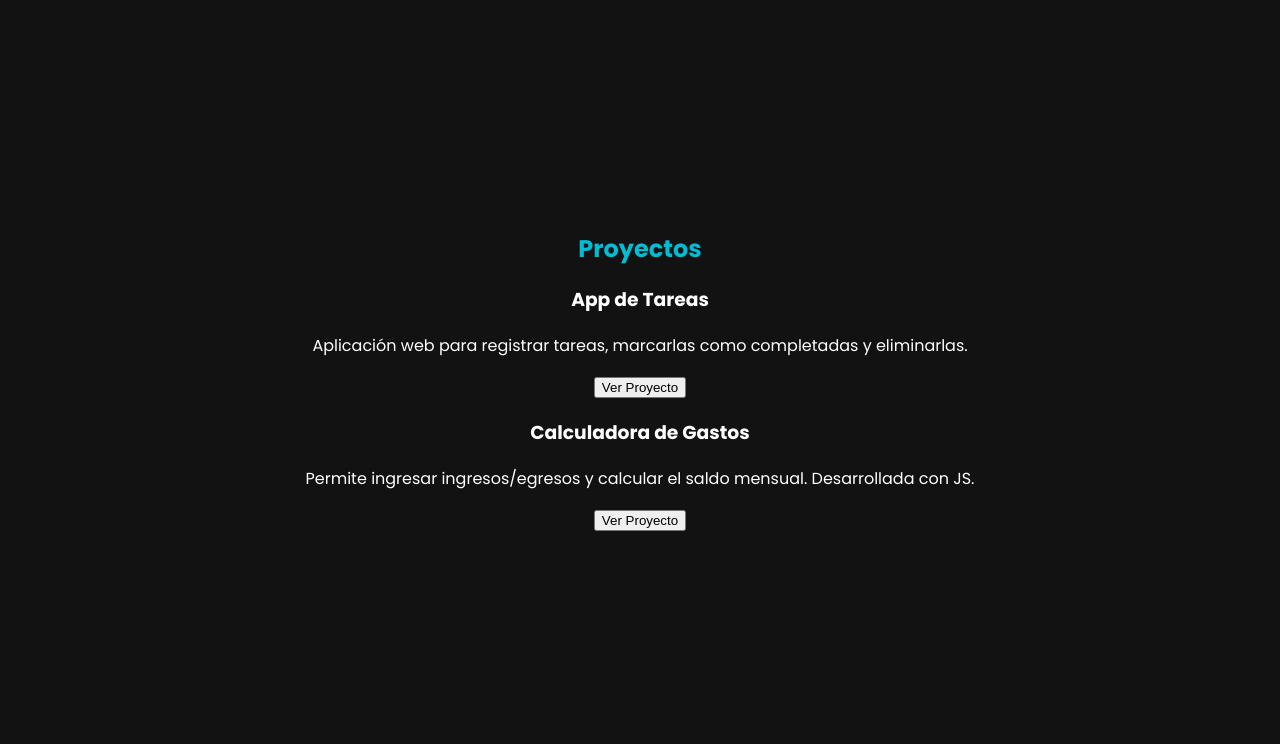
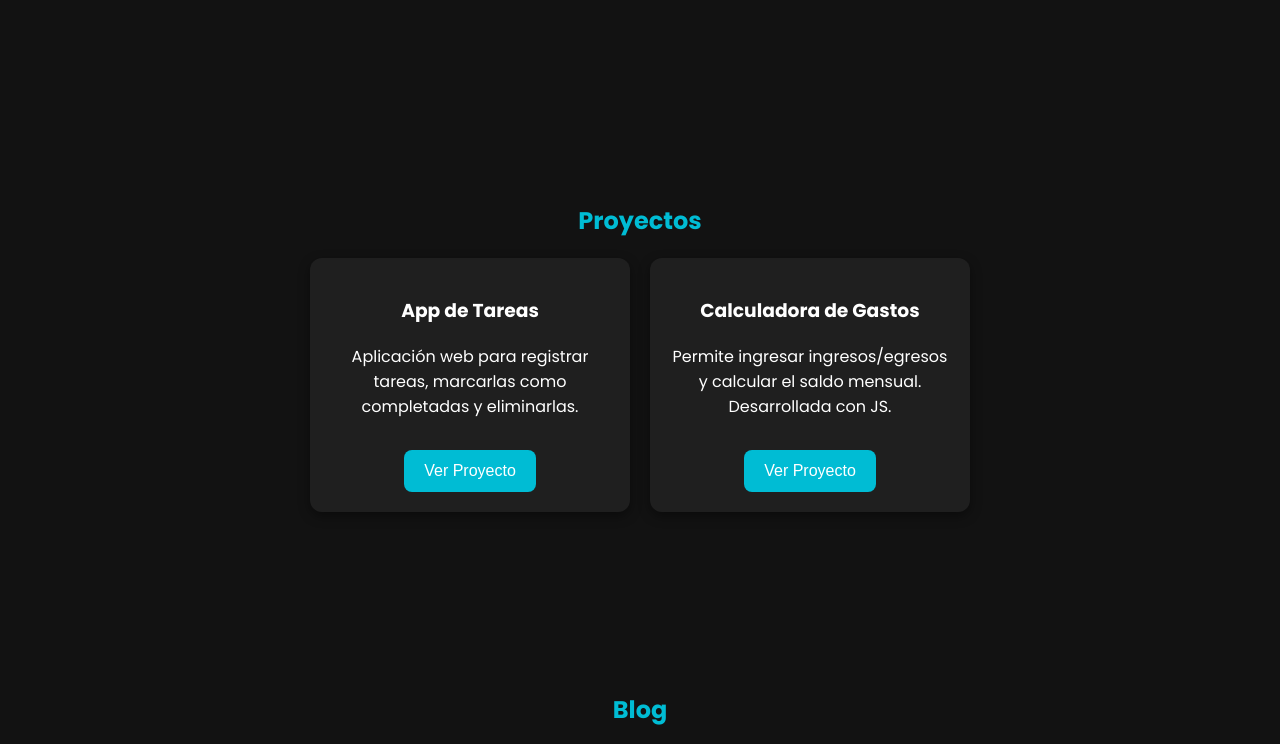
Before and after one commit to gleonelp/portafolio, a plain HTML site: page index.html in a window 1280 px wide. Shown: the part 673-1417 px from the top of the page. Drawn offline with Linux system fonts and the light colour scheme.

Commit message:
style.css

```diff
--- a/style.css
+++ b/style.css
@@ -15,11 +15,13 @@ header {
     top: 0;
     left: 0;
     box-shadow: 0px 4px 10px rgba(0, 0, 0, 0.3);
+    z-index: 1000;
 }
 
 nav ul {
     list-style: none;
     padding: 0;
+    margin: 0;
 }
 
 nav ul li {
@@ -38,13 +40,17 @@ nav ul li a:hover {
     color: #ff9800;
 }
 
+main {
+    margin-top: 120px;
+}
+
 section {
     padding: 80px 20px;
-    margin-top: 60px;
 }
 
 h2 {
     color: #00bcd4;
+    margin-bottom: 20px;
 }
 
 ul {
@@ -58,6 +64,45 @@ ul li {
     font-size: 18px;
 }
 
+.card-container {
+    display: flex;
+    justify-content: center;
+    flex-wrap: wrap;
+    gap: 20px;
+    margin-top: 20px;
+}
+
+.card {
+    background-color: #1f1f1f;
+    border-radius: 12px;
+    padding: 20px;
+    width: 280px;
+    box-shadow: 0 4px 12px rgba(0, 0, 0, 0.4);
+    transition: transform 0.3s ease, background-color 0.3s ease;
+}
+
+.card:hover {
+    transform: translateY(-5px);
+    background-color: #2b2b2b;
+}
+
+button {
+    background-color: #00bcd4;
+    color: #ffffff;
+    border: none;
+    padding: 12px 20px;
+    margin-top: 15px;
+    border-radius: 8px;
+    font-size: 16px;
+    cursor: pointer;
+    transition: background-color 0.3s ease, transform 0.2s ease;
+}
+
+button:hover {
+    background-color: #0097a7;
+    transform: scale(1.05);
+}
+
 .fade-in {
     opacity: 0;
     transform: translateY(20px);
@@ -68,3 +113,11 @@ ul li {
     opacity: 1;
     transform: translateY(0);
 }
+
+footer {
+    background-color: #1e1e1e;
+    color: #aaaaaa;
+    padding: 20px;
+    font-size: 14px;
+    margin-top: 40px;
+}
```
